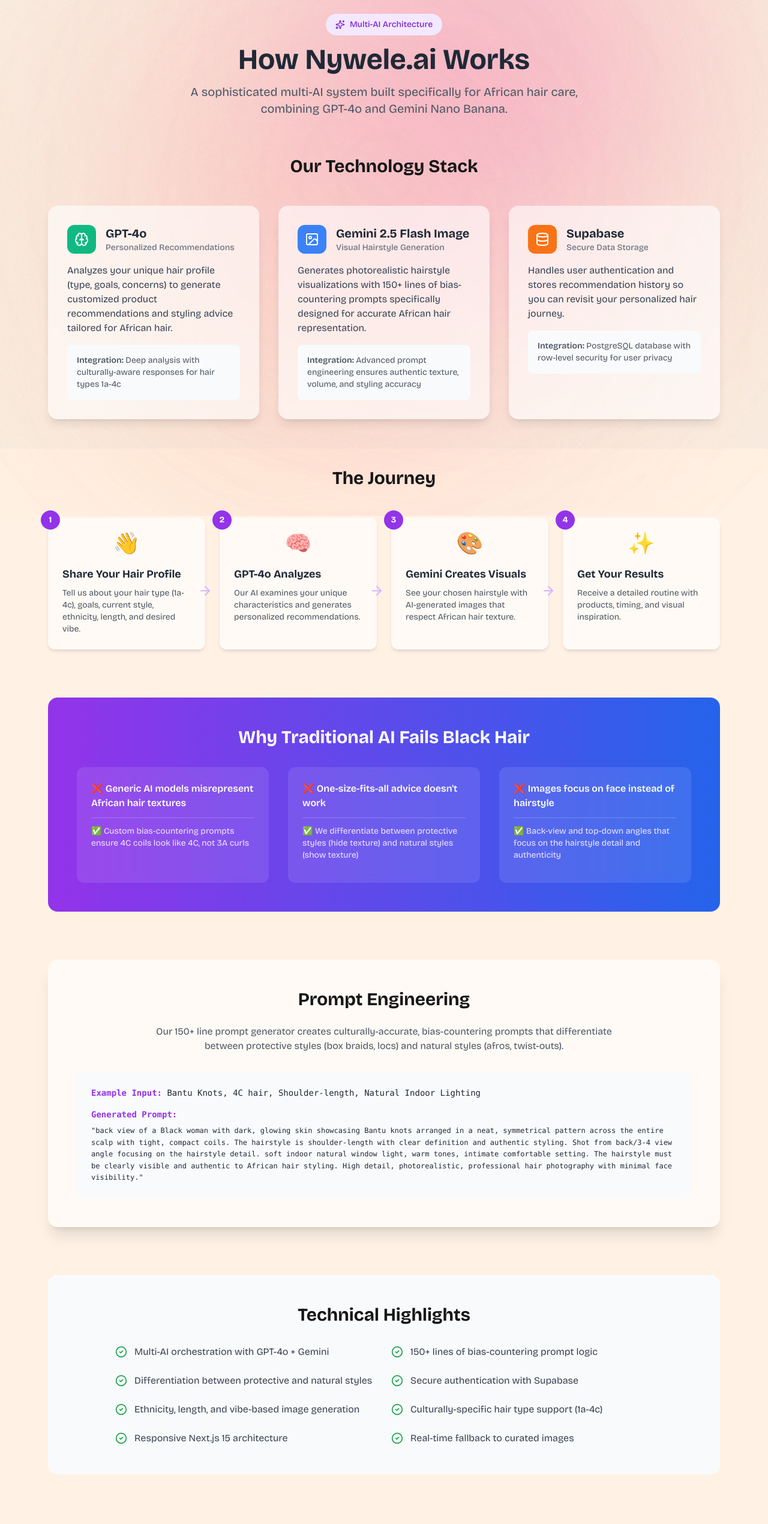
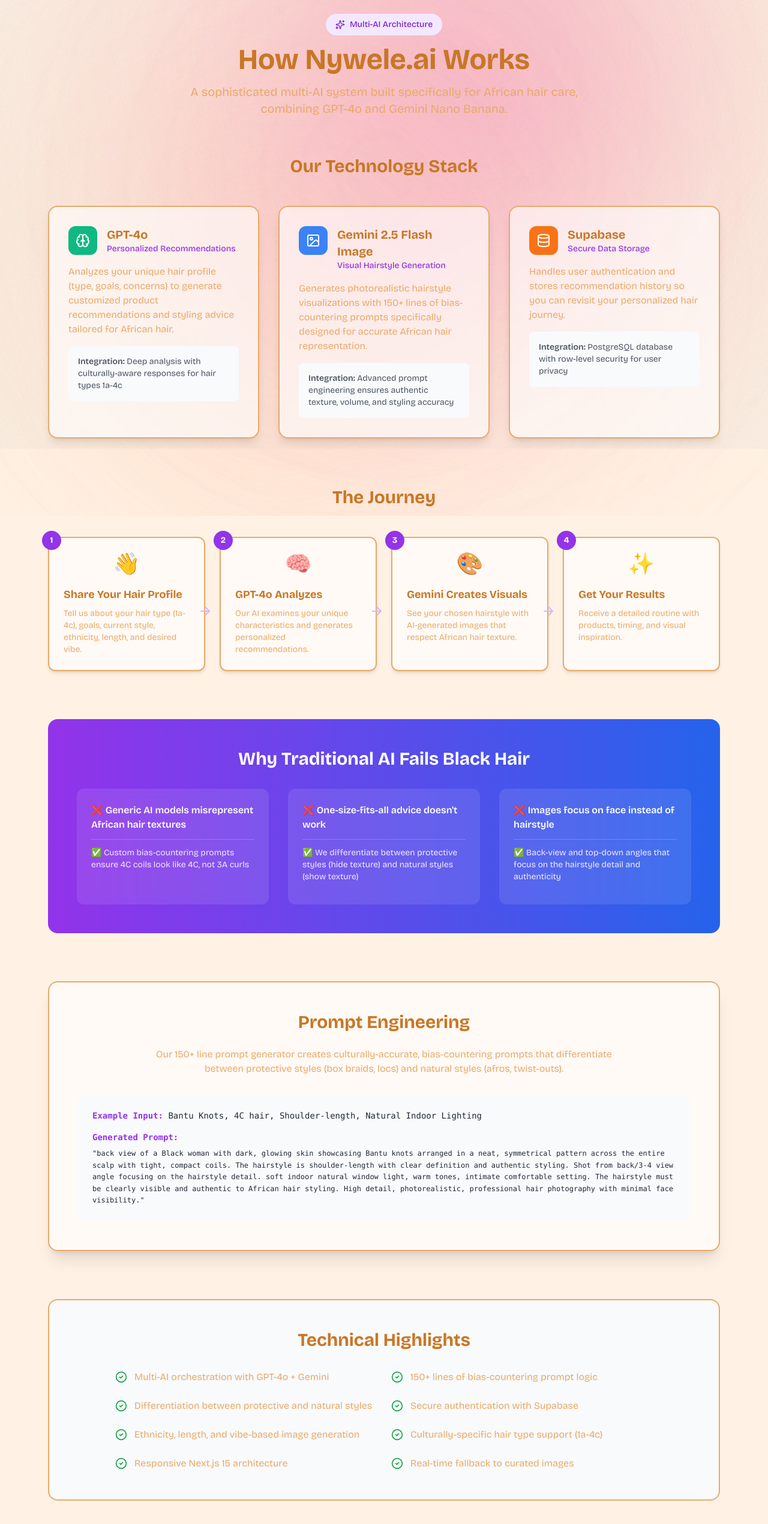
Before and after one commit to lulumuts/Nywele-ai, a Next.js app: page /how-it-works in a window 1280 px wide. Shown: the part 100-2641 px from the top of the page at 60% size. Built offline with nearby package versions, Linux system fonts and the light colour scheme.

Commit message:
Apply consistent styling to How It Works page

```diff
--- a/app/how-it-works/page.tsx
+++ b/app/how-it-works/page.tsx
@@ -93,10 +93,10 @@ export default function HowItWorks() {
             <Sparkles className="w-4 h-4" />
             Multi-AI Architecture
           </div>
-          <h1 className="text-5xl font-bold text-gray-800 mb-4">
+          <h1 className="text-5xl font-bold text-[#C87726] mb-4">
             How Nywele.ai Works
           </h1>
-          <p className="text-xl text-gray-600 max-w-2xl mx-auto">
+          <p className="text-xl text-[#E9A96A] max-w-2xl mx-auto">
             A sophisticated multi-AI system built specifically for African hair care,
             combining GPT-4o and Gemini Nano Banana.
           </p>
@@ -104,22 +104,22 @@ export default function HowItWorks() {
 
         {/* Tech Stack Cards */}
         <div className="mb-20">
-          <h2 className="text-3xl font-bold text-center mb-12">Our Technology Stack</h2>
+          <h2 className="text-3xl font-bold text-center mb-12 text-[#C87726]">Our Technology Stack</h2>
           <div className="grid md:grid-cols-2 lg:grid-cols-3 gap-8">
             {techStack.map((tech) => {
               const Icon = tech.icon;
               return (
-                <div key={tech.name} className="bg-white/60 backdrop-blur-sm rounded-2xl shadow-lg p-8 hover:shadow-xl transition-shadow">
+                <div key={tech.name} className="bg-white/60 backdrop-blur-sm rounded-2xl border-2 border-[#E9A96A] shadow-lg p-8 hover:shadow-xl transition-shadow">
                   <div className="flex items-start gap-4 mb-4">
                     <div className={`${tech.color} p-3 rounded-xl`}>
                       <Icon className="w-6 h-6 text-white" />
                     </div>
                     <div>
-                      <h3 className="text-xl font-bold text-gray-800">{tech.name}</h3>
-                      <p className="text-sm text-gray-500 font-medium">{tech.role}</p>
+                      <h3 className="text-xl font-bold text-[#C87726]">{tech.name}</h3>
+                      <p className="text-sm text-purple-600 font-medium">{tech.role}</p>
                     </div>
                   </div>
-                  <p className="text-gray-700 mb-4">{tech.description}</p>
+                  <p className="text-[#E9A96A] mb-4">{tech.description}</p>
                   <div className="bg-gray-50 rounded-lg p-4">
                     <p className="text-sm text-gray-600">
                       <span className="font-semibold">Integration:</span> {tech.integration}
@@ -133,17 +133,17 @@ export default function HowItWorks() {
 
         {/* Workflow Section */}
         <div className="mb-20">
-          <h2 className="text-3xl font-bold text-center mb-12">The Journey</h2>
+          <h2 className="text-3xl font-bold text-center mb-12 text-[#C87726]">The Journey</h2>
           <div className="grid md:grid-cols-4 gap-6">
             {workflow.map((item, idx) => (
               <div key={item.step} className="relative">
-                <div className="bg-white/60 backdrop-blur-sm rounded-xl shadow-md p-6 hover:shadow-lg transition-shadow h-full">
+                <div className="bg-white/60 backdrop-blur-sm rounded-xl border-2 border-[#E9A96A] shadow-md p-6 hover:shadow-lg transition-shadow h-full">
                   <div className="text-4xl mb-4 text-center">{item.icon}</div>
                   <div className="absolute -top-3 -left-3 w-8 h-8 bg-purple-600 text-white rounded-full flex items-center justify-center font-bold text-sm">
                     {item.step}
                   </div>
-                  <h3 className="font-bold text-lg mb-2 text-gray-800">{item.title}</h3>
-                  <p className="text-sm text-gray-600">{item.description}</p>
+                  <h3 className="font-bold text-lg mb-2 text-[#C87726]">{item.title}</h3>
+                  <p className="text-sm text-[#E9A96A]">{item.description}</p>
                 </div>
                 {idx < 3 && (
                   <div className="hidden md:block absolute top-1/2 -right-3 z-10">
@@ -172,9 +172,9 @@ export default function HowItWorks() {
         </div>
 
         {/* Prompt Engineering Highlight */}
-        <div className="bg-white/60 backdrop-blur-sm rounded-2xl shadow-xl p-12 mb-20 max-h-[80vh] overflow-y-auto">
-          <h2 className="text-3xl font-bold mb-6 text-center">Prompt Engineering</h2>
-          <p className="text-gray-600 text-center mb-8 max-w-3xl mx-auto">
+        <div className="bg-white/60 backdrop-blur-sm rounded-2xl border-2 border-[#E9A96A] shadow-xl p-12 mb-20 max-h-[80vh] overflow-y-auto">
+          <h2 className="text-3xl font-bold mb-6 text-center text-[#C87726]">Prompt Engineering</h2>
+          <p className="text-[#E9A96A] text-center mb-8 max-w-3xl mx-auto">
             Our 150+ line prompt generator creates culturally-accurate, bias-countering prompts
             that differentiate between protective styles (box braids, locs) and natural styles (afros, twist-outs).
           </p>
@@ -199,8 +199,8 @@ export default function HowItWorks() {
         </div>
 
         {/* Technical Highlights */}
-        <div className="bg-gray-50 rounded-2xl p-12 mb-20">
-          <h2 className="text-3xl font-bold mb-8 text-center">Technical Highlights</h2>
+        <div className="bg-gray-50 rounded-2xl border-2 border-[#E9A96A] p-12 mb-20">
+          <h2 className="text-3xl font-bold mb-8 text-center text-[#C87726]">Technical Highlights</h2>
           <div className="grid md:grid-cols-2 gap-6 max-w-4xl mx-auto">
             {[
               "Multi-AI orchestration with GPT-4o + Gemini",
@@ -214,7 +214,7 @@ export default function HowItWorks() {
             ].map((feature, idx) => (
               <div key={idx} className="flex items-start gap-3">
                 <CheckCircle2 className="w-5 h-5 text-green-600 flex-shrink-0 mt-0.5" />
-                <p className="text-gray-700">{feature}</p>
+                <p className="text-[#E9A96A]">{feature}</p>
               </div>
             ))}
           </div>
@@ -222,19 +222,19 @@ export default function HowItWorks() {
 
         {/* Impact Stats */}
         <div className="text-center mb-20">
-          <h2 className="text-3xl font-bold mb-12">Built for Real Impact</h2>
+          <h2 className="text-3xl font-bold mb-12 text-[#C87726]">Built for Real Impact</h2>
           <div className="grid md:grid-cols-3 gap-8">
-            <div className="bg-white/60 backdrop-blur-sm rounded-xl shadow-lg p-8">
+            <div className="bg-white/60 backdrop-blur-sm rounded-xl border-2 border-[#E9A96A] shadow-lg p-8">
               <div className="text-4xl font-bold text-purple-600 mb-2">2 AI Models</div>
-              <p className="text-gray-600">Working together for accuracy</p>
+              <p className="text-[#E9A96A]">Working together for accuracy</p>
             </div>
-            <div className="bg-white/60 backdrop-blur-sm rounded-xl shadow-lg p-8">
+            <div className="bg-white/60 backdrop-blur-sm rounded-xl border-2 border-[#E9A96A] shadow-lg p-8">
               <div className="text-4xl font-bold text-purple-600 mb-2">Type 1a-4c</div>
-              <p className="text-gray-600">All hair textures supported</p>
+              <p className="text-[#E9A96A]">All hair textures supported</p>
             </div>
-            <div className="bg-white/60 backdrop-blur-sm rounded-xl shadow-lg p-8">
+            <div className="bg-white/60 backdrop-blur-sm rounded-xl border-2 border-[#E9A96A] shadow-lg p-8">
               <div className="text-4xl font-bold text-purple-600 mb-2">150+ Lines</div>
-              <p className="text-gray-600">Of prompt engineering logic</p>
+              <p className="text-[#E9A96A]">Of prompt engineering logic</p>
             </div>
           </div>
         </div>
```
